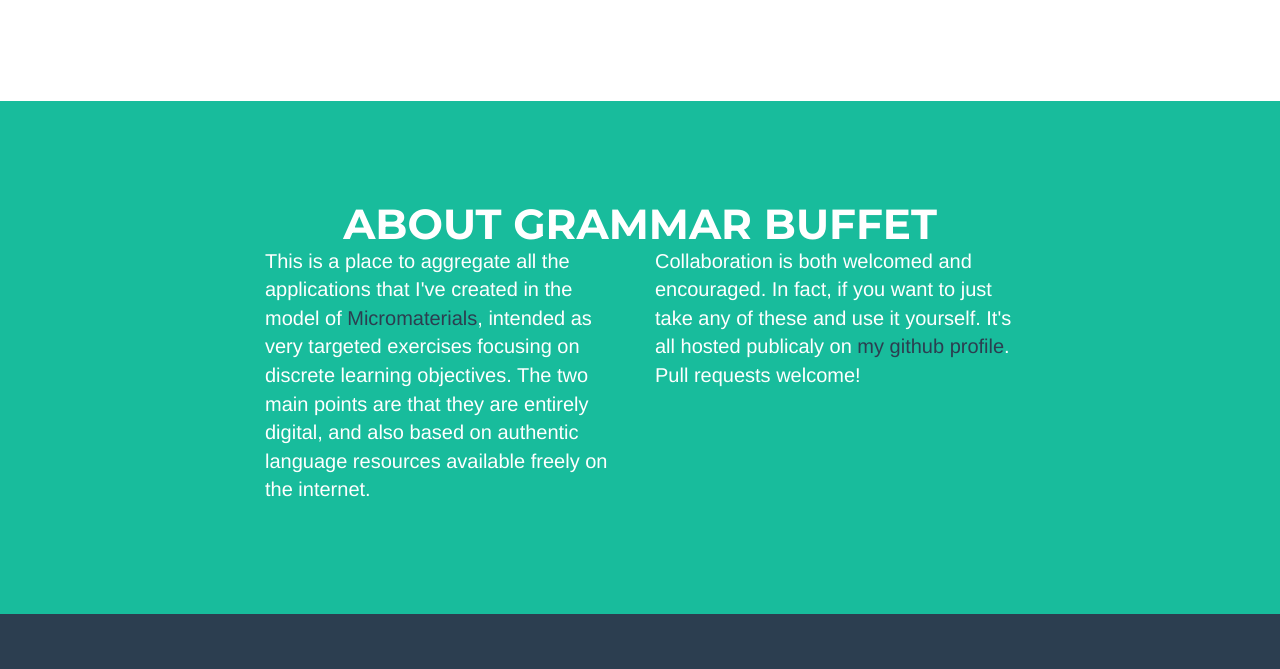
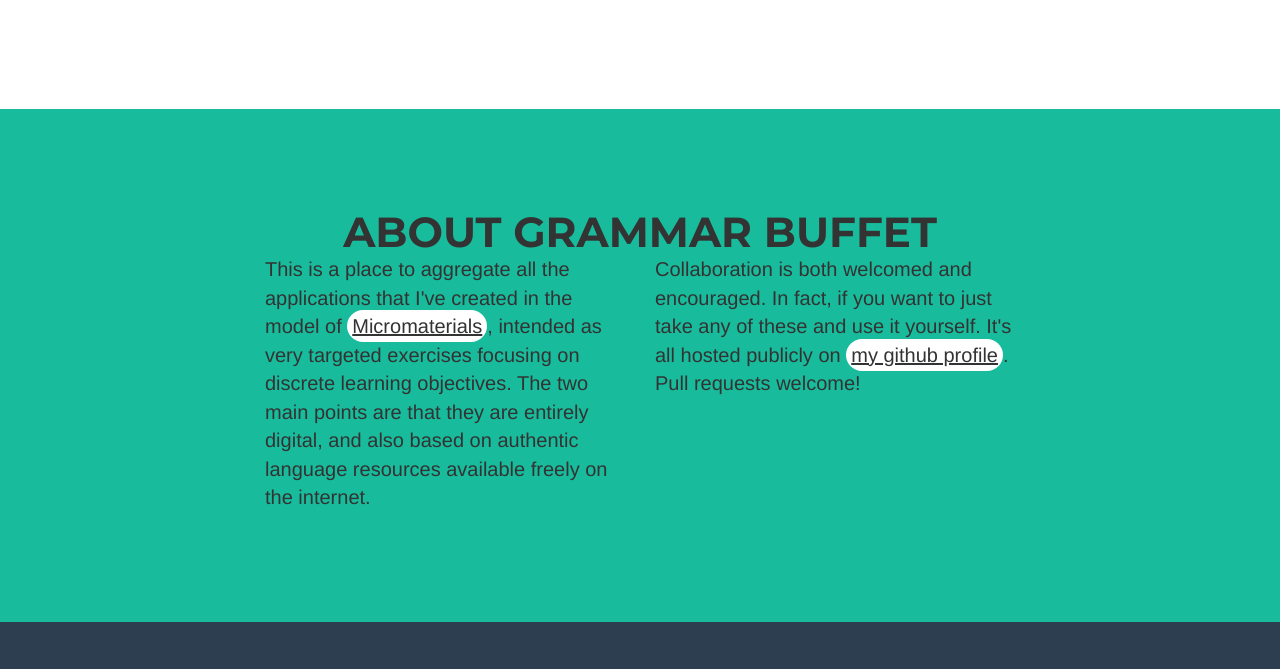
Before and after one commit to lpmi-13/grammarbuffet, a website: page index.html in a window 1280 px wide. Shown: the part 1967-2636 px from the top of the page. Drawn offline with nearby package versions, Linux system fonts and the light colour scheme.

Commit message:
fix contrast issues, still some landmark issues

```diff
--- a/index.html
+++ b/index.html
@@ -68,7 +68,7 @@
 
 
     <!-- Navigation -->
-    <nav class="navbar navbar-default navbar-fixed-top">
+    <nav class="navbar navbar-default navbar-fixed-top" role="navigation">
         <div class="container">
             <!-- Brand and toggle get grouped for better mobile display -->
             <div class="navbar-header page-scroll">
@@ -107,7 +107,7 @@
                 <div class="col-lg-12">
 
                     <div class="intro-text">
-                        <span class="name">Grammar Buffet</span>
+                        <h1 class="name">Grammar Buffet</h1>
 
                         <span class="skills">a place for micromaterials</span>
                     </div>
@@ -118,7 +118,7 @@
 
     <!-- Portfolio Grid Section -->
     <section id="applications">
-        <div class="container">
+        <div class="container" role="main">
             <div class="row">
                 <div class="col-lg-12 text-center">
                     <h2>click an application to check it out!</h2>
@@ -193,7 +193,7 @@
 
     <!-- About Section -->
     <section class="success" id="about">
-        <div class="container">
+        <div class="container" role="contentinfo">
             <div class="row">
                 <div class="col-lg-12 text-center">
                     <h2>About Grammar Buffet</h2>
@@ -201,10 +201,18 @@
             </div>
             <div class="row">
                 <div class="col-lg-4 col-lg-offset-2">
-                    <p>This is a place to aggregate all the applications that I've created in the model of <a href='https://micromaterialsblog.wordpress.com' aria-label="micromaterials blog">Micromaterials</a>, intended as very targeted exercises focusing on discrete learning objectives. The two main points are that they are entirely digital, and also based on authentic language resources available freely on the internet.</p>
+                    <p>This is a place to aggregate all the applications that I've created
+                        in the model of <a href='https://micromaterialsblog.wordpress.com'
+                        aria-label="micromaterials blog" class="text-link">Micromaterials</a>, intended as very
+                        targeted exercises focusing on discrete learning objectives. The
+                        two main points are that they are entirely digital, and also based
+                        on authentic language resources available freely on the internet.</p>
                 </div>
                 <div class="col-lg-4">
-                    <p>Collaboration is both welcomed and encouraged. In fact, if you want to just take any of these and use it yourself. It's all hosted publicaly on <a href='https://github.com/lpmi-13' aria-label="my github profile">my github profile</a>. Pull requests welcome!</p>
+                    <p>Collaboration is both welcomed and encouraged. In fact, if you want
+                        to just take any of these and use it yourself. It's all hosted publicly
+                        on <a href='https://github.com/lpmi-13' aria-label="my github profile"
+                        class="text-link">my github profile</a>. Pull requests welcome!</p>
                 </div>
             </div>
         </div>
@@ -212,7 +220,7 @@
 
     <!-- Footer -->
     <footer class="text-center">
-        <div class="footer-above">
+        <div class="footer-above" role="contentinfo">
             <div class="container">
                 <div class="row">
                     <div class="footer-col col-md-4">
@@ -230,7 +238,7 @@
                 </div>
             </div>
         </div>
-        <div class="footer-below">
+        <div class="footer-below" role="contentinfo">
             <div class="container">
                 <div class="row">
                     <div id="copyright" class="col-lg-12">
@@ -241,7 +249,7 @@
     </footer>
 
     <!-- Scroll to Top Button (Only visible on small and extra-small screen sizes) -->
-    <div class="scroll-top page-scroll visible-xs visible-sm">
+    <div class="scroll-top page-scroll visible-xs visible-sm" role="navigation">
         <a aria-label="go to top of the page" class="btn btn-primary" href="#page-top">
             <i class="fa fa-chevron-up"></i>
         </a>
--- a/static/css/custom.css
+++ b/static/css/custom.css
@@ -6,3 +6,15 @@
 .screenshot {
   margin-top: 1.5em;
 }
+
+
+a, h1, h2, section.success, span.skills {
+  color: #333333 !important;
+}
+
+.text-link {
+  background: white;
+  border-radius: 2em;
+  padding: 0.25em;
+  text-decoration-line: underline;
+}
--- a/static/css/freelancer.css
+++ b/static/css/freelancer.css
@@ -360,6 +360,7 @@ footer .footer-below {
     display: inline-block;
     width: 50px;
     height: 50px;
+    background: white;
     border: 2px solid #fff;
     border-radius: 100%;
     text-align: center;
```
